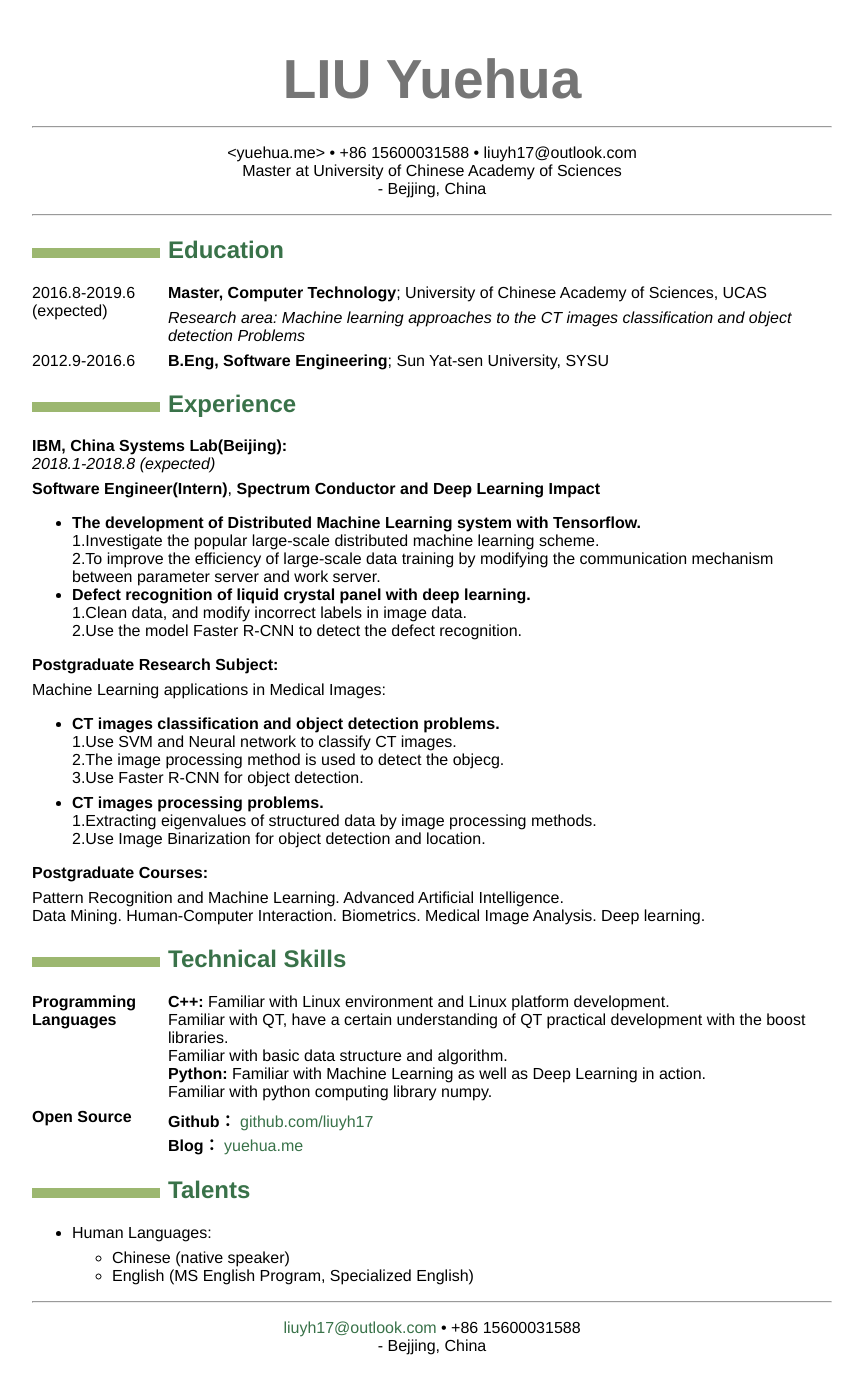
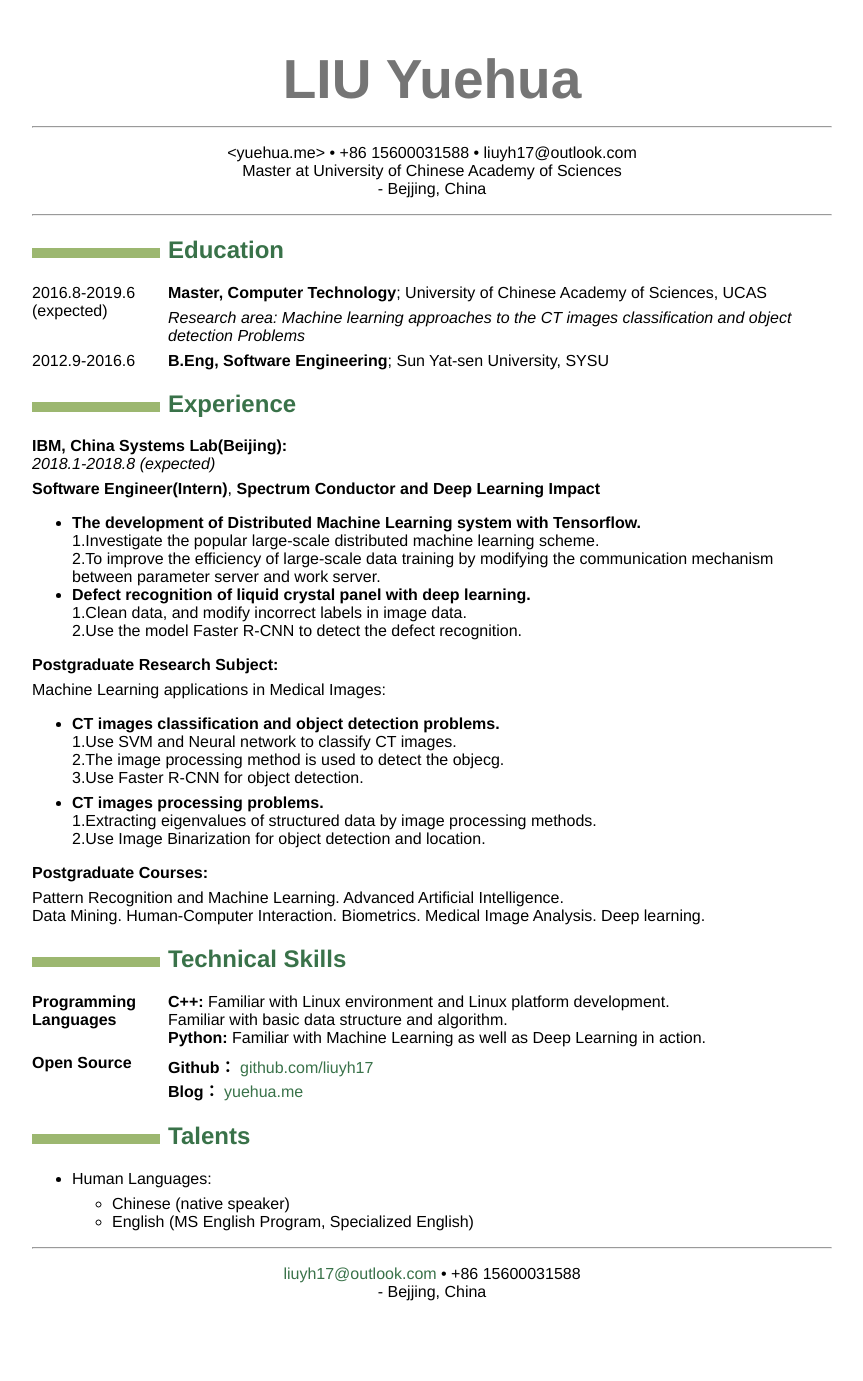
Before and after one commit to liuyuehua/Yuehua.github.io, a Jekyll site: the page liuyh_CV.html, which Jekyll copies as it is, in a window 1280 px wide. Shown: the whole page, without its empty margins (208-1071 px from the left). Built offline with Jekyll 4.4.1, drawn with Linux system fonts in a browser that asks for light colours; after the commit the page ends 1327 px from its top, so only the background shows below that.

Commit message:
cv update 2019_1112

```diff
--- a/liuyh_CV.html
+++ b/liuyh_CV.html
@@ -159,11 +159,9 @@ Data Mining. Human-Computer Interaction. Biometrics. Medical Image Analysis. Dee
 <dl>
 <dt><strong>Programming Languages</strong></dt>
 <dd><strong>C++:</strong> Familiar with Linux environment and Linux platform development.<br />
-Familiar with QT, have a certain understanding of QT practical development with the boost libraries.<br />
 Familiar with basic data structure and algorithm.
 </dd>
 <dd><p><strong>Python:</strong> Familiar with Machine Learning as well as Deep Learning in action.<br />
-Familiar with python computing library numpy.</p>
 </dd>
 <dt><strong>Open Source</strong></dt>
 <dd><strong>Github：</strong> <a href="https://github.com/liuyh17">github.com/liuyh17</a>
```
